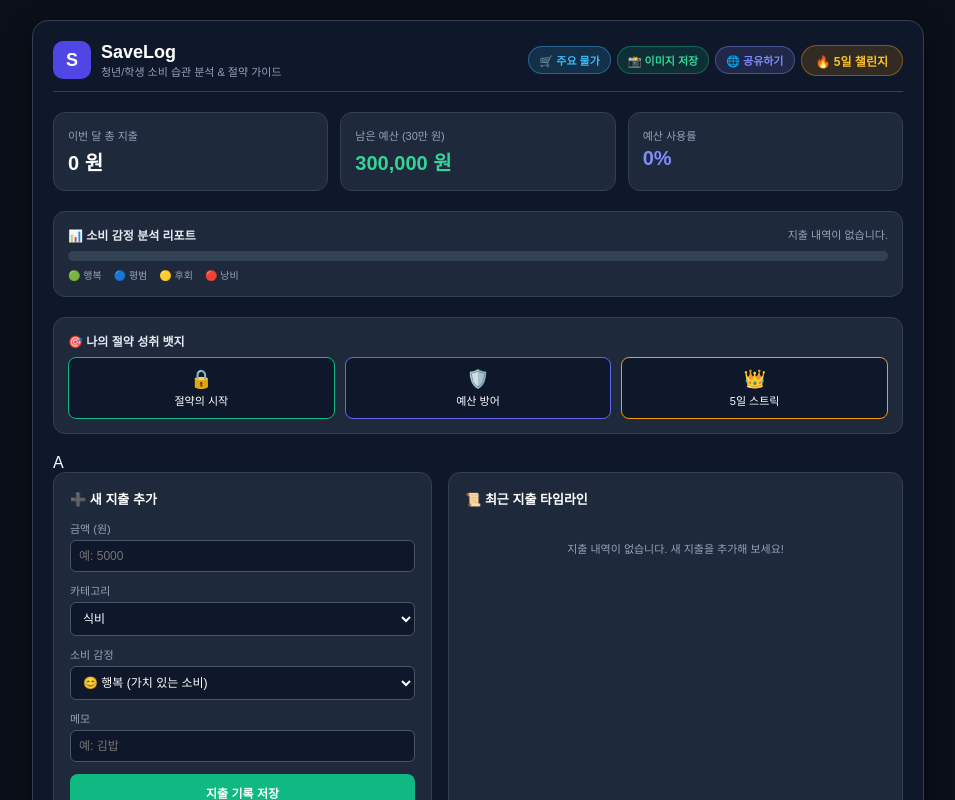
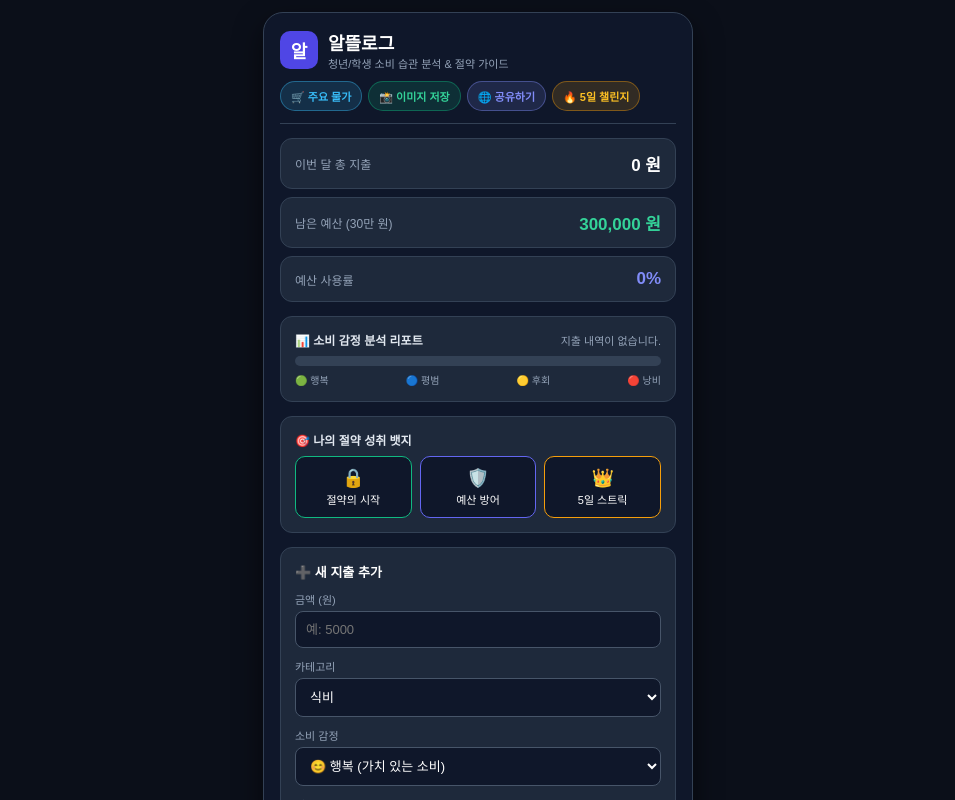
Before and after one commit to anminjea10-ui/a, a plain HTML site: page index.html in a window 1280 px wide. Both pictures are taken after a click on the button "📸 이미지 저장". Shown: the top 800 px of the page, without its empty margins (162-1117 px from the left). Drawn offline with nearby package versions, Linux system fonts and the light colour scheme.

Commit message:
first commit

```diff
--- a/index.html
+++ b/index.html
@@ -2,45 +2,198 @@
 <html lang="ko">
 <head>
     <meta charset="UTF-8">
-    <title>SaveLog - 청년/학생 소비 습관 분석 & 절약 가이드</title>
+    <meta name="viewport" content="width=device-width, initial-scale=1.0">
+    <title>알뜰로그 - 청년/학생 소비 습관 분석 & 절약 가이드</title>
     <script src="https://cdnjs.cloudflare.com/ajax/libs/html2canvas/1.4.1/html2canvas.min.js"></script>
+    <style>
+        * {
+            box-sizing: border-box;
+        }
+        body {
+            background-color: #0b0f19;
+            color: #f8fafc;
+            font-family: 'Apple SD Gothic Neo', sans-serif;
+            margin: 0;
+            padding: 12px;
+        }
+        #sl-root {
+            width: 100%;
+            max-width: 430px;
+            margin: 0 auto;
+            background-color: #0f172a;
+            padding: 16px;
+            border-radius: 20px;
+            border: 1px solid #334155;
+            box-shadow: 0 12px 28px rgba(0, 0, 0, 0.55);
+        }
+        .sl-header {
+            display: flex;
+            flex-direction: column;
+            gap: 10px;
+            padding-bottom: 12px;
+            margin-bottom: 14px;
+            border-bottom: 1px solid #334155;
+        }
+        .sl-brand {
+            display: flex;
+            align-items: center;
+            gap: 10px;
+        }
+        .sl-logo {
+            width: 38px;
+            height: 38px;
+            border-radius: 10px;
+            background-color: #4f46e5;
+            color: #ffffff;
+            display: flex;
+            align-items: center;
+            justify-content: center;
+            font-weight: bold;
+            font-size: 18px;
+            flex-shrink: 0;
+        }
+        .sl-actions {
+            display: flex;
+            flex-wrap: wrap;
+            gap: 6px;
+        }
+        .sl-chip-btn {
+            padding: 6px 10px;
+            border-radius: 16px;
+            font-size: 11px;
+            font-weight: bold;
+            cursor: pointer;
+        }
+        .sl-streak-badge {
+            background: rgba(245, 158, 11, 0.15);
+            border: 1px solid rgba(245, 158, 11, 0.4);
+            color: #fbbf24;
+            padding: 6px 10px;
+            border-radius: 16px;
+            font-size: 11px;
+            font-weight: bold;
+        }
+        .sl-card {
+            background: #1e293b;
+            padding: 14px;
+            border-radius: 12px;
+            border: 1px solid #334155;
+            margin-bottom: 14px;
+        }
+        .sl-stats-list {
+            display: flex;
+            flex-direction: column;
+            gap: 8px;
+            margin-bottom: 14px;
+        }
+        .sl-stat-row {
+            background: #1e293b;
+            padding: 12px 14px;
+            border-radius: 12px;
+            border: 1px solid #334155;
+            display: flex;
+            justify-content: space-between;
+            align-items: center;
+        }
+        .sl-badge-grid {
+            display: grid;
+            grid-template-columns: repeat(3, 1fr);
+            gap: 8px;
+            text-align: center;
+        }
+        .sl-badge-btn {
+            background: #0f172a;
+            padding: 10px 6px;
+            border-radius: 10px;
+            cursor: pointer;
+            width: 100%;
+            font-family: inherit;
+        }
+        .sl-field {
+            margin-bottom: 10px;
+        }
+        .sl-label {
+            display: block;
+            font-size: 11px;
+            color: #94a3b8;
+            margin-bottom: 4px;
+        }
+        .sl-control {
+            width: 100%;
+            background: #0f172a;
+            border: 1px solid #475569;
+            color: #ffffff;
+            padding: 10px;
+            border-radius: 8px;
+            font-size: 13px;
+        }
+        .sl-save-btn {
+            width: 100%;
+            background: #10b981;
+            color: #ffffff;
+            border: none;
+            padding: 12px;
+            border-radius: 10px;
+            font-weight: bold;
+            font-size: 13px;
+            cursor: pointer;
+        }
+        #sl-list {
+            max-height: 220px;
+            overflow-y: auto;
+            display: flex;
+            flex-direction: column;
+            gap: 8px;
+            font-size: 11px;
+            color: #94a3b8;
+        }
+    </style>
 </head>
-<body style="background-color: #0b0f19; margin: 0; padding: 20px;">
+<body>
 
-<div id="sl-root" style="background-color: #0f172a; color: #f8fafc; font-family: 'Apple SD Gothic Neo', sans-serif; padding: 20px; border-radius: 16px; border: 1px solid #334155; max-width: 850px; margin: 0 auto; box-shadow: 0 10px 25px rgba(0,0,0,0.5);">
-
-    <!-- 앱의 로고와 주요 기능(물가, 이미지 저장, 공유 등) 버튼들을 상단에 배치하는 영역 -->
-    <div style="display: flex; justify-content: space-between; align-items: center; margin-bottom: 20px; border-bottom: 1px solid #334155; padding-bottom: 12px;">
-        <div style="display: flex; align-items: center; gap: 10px;">
-            <div style="background-color: #4f46e5; color: white; width: 38px; height: 38px; border-radius: 10px; display: flex; align-items: center; justify-content: center; font-weight: bold; font-size: 18px;">S</div>
+<div id="sl-root">
+    <!-- 헤더 영역 -->
+    <div class="sl-header">
+        <div class="sl-brand">
+            <div class="sl-logo">알</div>
             <div>
-                <h2 style="margin: 0; font-size: 18px; color: white;">SaveLog</h2>
+                <h2 style="margin: 0; font-size: 18px; color: #ffffff;">알뜰로그</h2>
                 <div style="font-size: 11px; color: #94a3b8;">청년/학생 소비 습관 분석 & 절약 가이드</div>
             </div>
         </div>
-        <div style="display: flex; align-items: center; gap: 6px;">
-            <button onclick="slToggle('sl-price-card')" style="background: rgba(56,189,248,0.15); border: 1px solid rgba(56,189,248,0.4); color: #38bdf8; padding: 5px 10px; border-radius: 20px; font-size: 11px; font-weight: bold; cursor: pointer;">🛒 주요 물가</button>
-            <button onclick="slSaveImage()" style="background: rgba(16,185,129,0.15); border: 1px solid rgba(16,185,129,0.4); color: #34d399; padding: 5px 10px; border-radius: 20px; font-size: 11px; font-weight: bold; cursor: pointer;">📸 이미지 저장</button>
-            <button onclick="slShare()" style="background: rgba(129,140,248,0.15); border: 1px solid rgba(129,140,248,0.4); color: #818cf8; padding: 5px 10px; border-radius: 20px; font-size: 11px; font-weight: bold; cursor: pointer;">🌐 공유하기</button>
-            <div style="background: rgba(245,158,11,0.15); border: 1px solid rgba(245,158,11,0.4); color: #fbbf24; padding: 6px 14px; border-radius: 20px; font-size: 12px; font-weight: bold;">🔥 <span id="sl-streak">5</span>일 챌린지</div>
+        <div class="sl-actions">
+            <button type="button" onclick="slToggle('sl-price-card')" class="sl-chip-btn" style="background: rgba(56,189,248,0.15); border: 1px solid rgba(56,189,248,0.4); color: #38bdf8;">🛒 주요 물가</button>
+            <button type="button" onclick="slSaveImage()" class="sl-chip-btn" style="background: rgba(16,185,129,0.15); border: 1px solid rgba(16,185,129,0.4); color: #34d399;">📸 이미지 저장</button>
+            <button type="button" onclick="slShare()" class="sl-chip-btn" style="background: rgba(129,140,248,0.15); border: 1px solid rgba(129,140,248,0.4); color: #818cf8;">🌐 공유하기</button>
+            <div class="sl-streak-badge">🔥 <span id="sl-streak">5</span>일 챌린지</div>
         </div>
     </div>
 
-    <!-- 오늘의 주요 장바구니 평균 물가 정보를 보여주는 숨김/펼침 카드 영역 -->
-    <div id="sl-price-card" style="display: none; background: #1e293b; padding: 14px; border-radius: 12px; border: 1px solid #38bdf8; margin-bottom: 20px; font-size: 11px; color: #94a3b8;">
-        📈 <b>오늘의 장바구니 평균 물가:</b> 🍎 사과(2,800원) | 🥚 계란(6,800원) | 🍜 라면(4,300원) | 🥛 우유(3,050원)
+    <!-- 주요 물가 카드 -->
+    <div id="sl-price-card" style="display: none; background: #1e293b; padding: 12px; border-radius: 12px; border: 1px solid #38bdf8; margin-bottom: 14px; font-size: 11px; color: #94a3b8; line-height: 1.5;">
+        📈 <b>오늘의 장바구니 평균 물가:</b><br>
+        🍎 사과(2,800원) · 🥚 계란(6,800원) · 🍜 라면(4,300원) · 🥛 우유(3,050원)
     </div>
 
-    <!-- 이번 달 총 지출, 남은 예산, 예산 사용률을 한눈에 보여주는 통계 영역 -->
-    <div style="display: grid; grid-template-columns: repeat(3, 1fr); gap: 12px; margin-bottom: 20px;">
-        <div style="background: #1e293b; padding: 14px; border-radius: 12px; border: 1px solid #334155;"><div style="font-size: 11px; color: #94a3b8;">이번 달 총 지출</div><div id="sl-tot" style="font-size: 20px; font-weight: bold; margin-top: 4px; color: white;">0 원</div></div>
-        <div style="background: #1e293b; padding: 14px; border-radius: 12px; border: 1px solid #334155;"><div style="font-size: 11px; color: #94a3b8;">남은 예산 (30만 원)</div><div id="sl-rem" style="font-size: 20px; font-weight: bold; margin-top: 4px; color: #34d399;">300,000 원</div></div>
-        <div style="background: #1e293b; padding: 14px; border-radius: 12px; border: 1px solid #334155;"><div style="font-size: 11px; color: #94a3b8;">예산 사용률</div><div id="sl-prog" style="font-size: 20px; font-weight: bold; margin-top: 4px; color: #818cf8;">0%</div></div>
+    <!-- 예산 요약 영역 -->
+    <div class="sl-stats-list">
+        <div class="sl-stat-row">
+            <span style="font-size: 12px; color: #94a3b8;">이번 달 총 지출</span>
+            <span id="sl-tot" style="font-size: 17px; font-weight: bold; color: #ffffff;">0 원</span>
+        </div>
+        <div class="sl-stat-row">
+            <span style="font-size: 12px; color: #94a3b8;">남은 예산 (30만 원)</span>
+            <span id="sl-rem" style="font-size: 17px; font-weight: bold; color: #34d399;">300,000 원</span>
+        </div>
+        <div class="sl-stat-row">
+            <span style="font-size: 12px; color: #94a3b8;">예산 사용률</span>
+            <span id="sl-prog" style="font-size: 17px; font-weight: bold; color: #818cf8;">0%</span>
+        </div>
     </div>
 
-    <!-- 사용자의 지출 감정 비율을 퍼센트 바와 색상으로 시각화하여 보여주는 영역 -->
-    <div style="background: #1e293b; padding: 14px; border-radius: 12px; border: 1px solid #334155; margin-bottom: 20px;">
-        <div style="display: flex; justify-content: space-between; font-size: 12px; margin-bottom: 8px;">
+    <!-- 소비 감정 분석 리포트 -->
+    <div class="sl-card">
+        <div style="display: flex; justify-content: space-between; align-items: center; gap: 6px; font-size: 12px; margin-bottom: 8px;">
             <span style="font-weight: bold; color: #e2e8f0;">📊 소비 감정 분석 리포트</span>
             <span id="sl-emo-txt" style="color: #94a3b8; font-size: 11px;">지출 내역이 없습니다.</span>
         </div>
@@ -50,41 +203,53 @@
             <div id="bar-r" style="width: 0%; background: #f59e0b;"></div>
             <div id="bar-w" style="width: 0%; background: #ef4444;"></div>
         </div>
-        <div style="display: flex; gap: 12px; font-size: 10px; color: #94a3b8; margin-top: 6px;">
+        <div style="display: flex; justify-content: space-between; font-size: 10px; color: #94a3b8; margin-top: 6px;">
             <span>🟢 행복</span><span>🔵 평범</span><span>🟡 후회</span><span>🔴 낭비</span>
         </div>
     </div>
 
-    <!-- 절약 횟수와 예산 방어 상태에 따라 뱃지 잠금 해제 여부를 보여주는 영역 -->
-    <div style="background: #1e293b; padding: 14px; border-radius: 12px; border: 1px solid #334155; margin-bottom: 20px;">
+    <!-- 절약 성취 뱃지 -->
+    <div class="sl-card">
         <div style="font-size: 12px; font-weight: bold; color: #e2e8f0; margin-bottom: 8px;">🎯 나의 절약 성취 뱃지</div>
-        <div style="display: grid; grid-template-columns: repeat(3, 1fr); gap: 10px; text-align: center;">
-            <div style="background: #0f172a; border: 1px solid #10b981; padding: 10px; border-radius: 8px;"><div id="b1" style="font-size: 18px;">🔒</div><div style="font-size: 11px; color: white; margin-top: 2px;">절약의 시작</div></div>
-            <div style="background: #0f172a; border: 1px solid #6366f1; padding: 10px; border-radius: 8px;"><div id="b2" style="font-size: 18px;">🛡️</div><div style="font-size: 11px; color: white; margin-top: 2px;">예산 방어</div></div>
-            <div style="background: #0f172a; border: 1px solid #f59e0b; padding: 10px; border-radius: 8px;"><div id="b3" style="font-size: 18px;">👑</div><div style="font-size: 11px; color: white; margin-top: 2px;">5일 스트릭</div></div>
+        <div class="sl-badge-grid">
+            <button type="button" onclick="slClickBadge(1)" class="sl-badge-btn" style="border: 1px solid #10b981;">
+                <div id="b1" style="font-size: 18px;">🔒</div>
+                <div style="font-size: 11px; color: #ffffff; margin-top: 2px;">절약의 시작</div>
+            </button>
+            <button type="button" onclick="slClickBadge(2)" class="sl-badge-btn" style="border: 1px solid #6366f1;">
+                <div id="b2" style="font-size: 18px;">🛡️</div>
+                <div style="font-size: 11px; color: #ffffff; margin-top: 2px;">예산 방어</div>
+            </button>
+            <button type="button" onclick="slClickBadge(3)" class="sl-badge-btn" style="border: 1px solid #f59e0b;">
+                <div id="b3" style="font-size: 18px;">👑</div>
+                <div style="font-size: 11px; color: #ffffff; margin-top: 2px;">5일 스트릭</div>
+            </button>
         </div>
     </div>
 
-    <!-- 금액, 카테고리, 감정, 메모를 입력받아 새로운 지출 기록을 저장하는 입력 영역 -->A
-    <div style="display: grid; grid-template-columns: 1fr 1.2fr; gap: 16px;">
-        <div style="background: #1e293b; padding: 16px; border-radius: 12px; border: 1px solid #334155;">
-            <div style="font-size: 13px; font-weight: bold; margin-bottom: 12px; color: white;">➕ 새 지출 추가</div>
+    <!-- 새 지출 추가 -->
+    <div class="sl-card">
+        <div style="font-size: 13px; font-weight: bold; margin-bottom: 10px; color: #ffffff;">➕ 새 지출 추가</div>
 
-            <div style="margin-bottom: 10px;">
-                <label style="display: block; font-size: 11px; color: #94a3b8; margin-bottom: 4px;">금액 (원)</label>
-                <input type="number" id="in-amt" placeholder="예: 5000" style="width: 100%; background: #0f172a; border: 1px solid #475569; color: white; padding: 8px; border-radius: 6px; box-sizing: border-box; font-size: 12px;">
+        <div class="sl-field">
+            <label for="in-amt" class="sl-label">금액 (원)</label>
+            <input type="number" id="in-amt" placeholder="예: 5000" class="sl-control">
         </div>
 
-            <div style="margin-bottom: 10px;">
-                <label style="display: block; font-size: 11px; color: #94a3b8; margin-bottom: 4px;">카테고리</label>
-                <select id="in-cat" style="width: 100%; background: #0f172a; border: 1px solid #475569; color: white; padding: 8px; border-radius: 6px; box-sizing: border-box; font-size: 12px;">
-                    <option value="식비">식비</option><option value="카페">카페</option><option value="교통">교통</option><option value="쇼핑">쇼핑</option><option value="취미">취미</option>
+        <div class="sl-field">
+            <label for="in-cat" class="sl-label">카테고리</label>
+            <select id="in-cat" class="sl-control">
+                <option value="식비">식비</option>
+                <option value="카페">카페</option>
+                <option value="교통">교통</option>
+                <option value="쇼핑">쇼핑</option>
+                <option value="취미">취미</option>
             </select>
         </div>
 
-            <div style="margin-bottom: 10px;">
-                <label style="display: block; font-size: 11px; color: #94a3b8; margin-bottom: 4px;">소비 감정</label>
-                <select id="in-emo" style="width: 100%; background: #0f172a; border: 1px solid #475569; color: white; padding: 8px; border-radius: 6px; box-sizing: border-box; font-size: 12px;">
+        <div class="sl-field">
+            <label for="in-emo" class="sl-label">소비 감정</label>
+            <select id="in-emo" class="sl-control">
                 <option value="😊">😊 행복 (가치 있는 소비)</option>
                 <option value="😐">😐 평범 (일상 지출)</option>
                 <option value="😭">😭 후회 (아쉬운 지출)</option>
@@ -92,18 +257,19 @@
             </select>
         </div>
 
-            <div style="margin-bottom: 12px;">
-                <label style="display: block; font-size: 11px; color: #94a3b8; margin-bottom: 4px;">메모</label>
-                <input type="text" id="in-memo" placeholder="예: 김밥" style="width: 100%; background: #0f172a; border: 1px solid #475569; color: white; padding: 8px; border-radius: 6px; box-sizing: border-box; font-size: 12px;">
+        <div class="sl-field">
+            <label for="in-memo" class="sl-label">메모</label>
+            <input type="text" id="in-memo" placeholder="예: 김밥" class="sl-control">
         </div>
 
-            <button onclick="slAdd()" style="width: 100%; background: #10b981; color: white; border: none; padding: 10px; border-radius: 8px; font-weight: bold; cursor: pointer; font-size: 12px;">지출 기록 저장</button>
+        <button type="button" onclick="slAdd()" class="sl-save-btn">지출 기록 저장</button>
     </div>
 
-        <!-- 저장된 지출 내역들을 리스트 형태로 실시간으로 보여주고 삭제할 수 있는 영역 -->
-        <div style="background: #1e293b; padding: 16px; border-radius: 12px; border: 1px solid #334155; display: flex; flex-direction: column;">
-            <div style="font-size: 13px; font-weight: bold; margin-bottom: 12px; color: white;">📜 최근 지출 타임라인</div>
-            <div id="sl-list" style="max-height: 220px; overflow-y: auto; display: flex; flex-direction: column; gap: 8px; font-size: 11px; color: #94a3b8; text-align: center; padding-top: 20px;">지출 내역이 없습니다. 새 지출을 추가해 보세요!</div>
+    <!-- 최근 지출 타임라인 -->
+    <div class="sl-card" style="margin-bottom: 0;">
+        <div style="font-size: 13px; font-weight: bold; margin-bottom: 10px; color: #ffffff;">📜 최근 지출 타임라인</div>
+        <div id="sl-list">
+            <div style="color: #94a3b8; text-align: center; padding: 16px 0;">지출 내역이 없습니다. 새 지출을 추가해 보세요!</div>
         </div>
     </div>
 </div>
@@ -118,31 +284,59 @@
     };
 
     window.slSaveImage = function() {
-        html2canvas(document.getElementById('sl-root'), { backgroundColor: '#0f172a', scale: 2 }).then(canvas => {
+        html2canvas(document.getElementById('sl-root'), { backgroundColor: '#0f172a', scale: 2 }).then(function(canvas) {
             var link = document.createElement('a');
-            link.download = 'SaveLog_리포트.png';
+            link.download = '알뜰로그_리포트.png';
             link.href = canvas.toDataURL('image/png');
             link.click();
         });
     };
 
     window.slShare = function() {
-        var text = '[SaveLog] 청년 소비 습관 분석 & 절약 가이드 함께해요!';
+        var text = '[알뜰로그] 청년 소비 습관 분석 & 절약 가이드 함께해요!';
         if (navigator.share) {
-            navigator.share({ title: 'SaveLog', text: text, url: window.location.href }).catch(() => {});
-        } else {
+            navigator.share({ title: '알뜰로그', text: text, url: window.location.href }).catch(function() {});
+        } else if (navigator.clipboard) {
             navigator.clipboard.writeText(text + ' ' + window.location.href);
             alert('클립보드에 링크가 복사되었습니다!');
         }
     };
 
+    window.slClickBadge = function(badgeId) {
+        var tot = state.items.reduce(function(a, c) { return a + c.amt; }, 0);
+        var rem = state.budget - tot;
+
+        if (badgeId === 1) {
+            if (state.items.length >= 3) {
+                alert('🎉 [절약의 시작] 뱃지 달성! 지출 기록 3개 이상을 완료했습니다.');
+            } else {
+                alert('🔒 [절약의 시작] 지출 기록 3개 이상 필요 (현재 ' + state.items.length + '개)');
+            }
+        } else if (badgeId === 2) {
+            if (rem >= 0) {
+                alert('🎉 [예산 방어] 뱃지 달성! 남은 예산: ' + rem.toLocaleString() + '원');
+            } else {
+                alert('🔒 [예산 방어] 예산을 초과했습니다.');
+            }
+        } else if (badgeId === 3) {
+            if (state.streak >= 5) {
+                alert('🎉 [5일 스트릭] 뱃지 달성! 현재 ' + state.streak + '일 연속 진행 중입니다.');
+            } else {
+                alert('🔒 [5일 스트릭] 5일 연속 기록 조건 미달성 (현재 ' + state.streak + '일)');
+            }
+        }
+    };
+
     window.slAdd = function() {
-        var amt = parseInt(document.getElementById('in-amt').value);
+        var amt = parseInt(document.getElementById('in-amt').value, 10);
         var cat = document.getElementById('in-cat').value;
         var emo = document.getElementById('in-emo').value;
         var memo = document.getElementById('in-memo').value.trim() || cat;
 
-        if (isNaN(amt) || amt <= 0) { alert('금액을 정확히 입력해주세요!'); return; }
+        if (isNaN(amt) || amt <= 0) {
+            alert('금액을 정확히 입력해주세요!');
+            return;
+        }
 
         state.items.unshift({ id: Date.now(), amt: amt, cat: cat, emo: emo, memo: memo });
         document.getElementById('in-amt').value = '';
@@ -151,12 +345,12 @@
     };
 
     window.slDel = function(id) {
-        state.items = state.items.filter(x => x.id !== id);
+        state.items = state.items.filter(function(x) { return x.id !== id; });
         render();
     };
 
     function render() {
-        var tot = state.items.reduce((a, c) => a + c.amt, 0);
+        var tot = state.items.reduce(function(a, c) { return a + c.amt; }, 0);
         var rem = state.budget - tot;
         var prog = Math.min(100, Math.round((tot / state.budget) * 100));
 
@@ -168,7 +362,7 @@
 
         var totalC = state.items.length;
         var cMap = { '😊': 0, '😐': 0, '😭': 0, '💸': 0 };
-        state.items.forEach(x => cMap[x.emo] = (cMap[x.emo] || 0) + 1);
+        state.items.forEach(function(x) { cMap[x.emo] = (cMap[x.emo] || 0) + 1; });
 
         var hp = totalC ? Math.round((cMap['😊'] / totalC) * 100) : 0;
         var np = totalC ? Math.round((cMap['😐'] / totalC) * 100) : 0;
@@ -179,30 +373,30 @@
         document.getElementById('bar-n').style.width = np + '%';
         document.getElementById('bar-r').style.width = rp + '%';
         document.getElementById('bar-w').style.width = wp + '%';
-        document.getElementById('sl-emo-txt').innerText = totalC === 0 ? '지출 내역이 없습니다.' : `행복 ${hp}% | 후회/낭비 ${rp+wp}%`;
+        document.getElementById('sl-emo-txt').innerText = totalC === 0 ? '지출 내역이 없습니다.' : '행복 ' + hp + '% | 후회/낭비 ' + (rp + wp) + '%';
 
         document.getElementById('b1').innerText = state.items.length >= 3 ? '🌱' : '🔒';
         document.getElementById('b2').innerText = rem >= 0 ? '🛡️' : '🔒';
 
         var listEl = document.getElementById('sl-list');
         if (state.items.length === 0) {
-            listEl.innerHTML = '<div style="color: #94a3b8; text-align: center; padding-top: 20px;">지출 내역이 없습니다. 새 지출을 추가해 보세요!</div>';
+            listEl.innerHTML = '<div style="color: #94a3b8; text-align: center; padding: 16px 0;">지출 내역이 없습니다. 새 지출을 추가해 보세요!</div>';
         } else {
-            listEl.innerHTML = state.items.map(i =>
-                `<div style="display:flex; justify-content:space-between; align-items:center; background:#0f172a; padding:8px 12px; border-radius:8px; border:1px solid #334155;">
-                    <div style="display:flex; align-items:center; gap:8px;">
-                        <span style="font-size:16px;">${i.emo}</span>
-                        <div style="text-align:left;">
-                            <div style="font-size:12px; font-weight:bold; color:white;">${i.memo}</div>
-                            <div style="font-size:10px; color:#94a3b8;">${i.cat}</div>
-                        </div>
-                    </div>
-                    <div style="display:flex; align-items:center; gap:10px;">
-                        <span style="font-size:12px; font-weight:bold; color:#f87171;">-${i.amt.toLocaleString()}원</span>
-                        <button onclick="slDel(${i.id})" style="background:none; border:none; color:#64748b; cursor:pointer; font-size:12px;">✕</button>
-                    </div>
-                </div>`
-            ).join('');
+            listEl.innerHTML = state.items.map(function(i) {
+                return '<div style="display:flex; justify-content:space-between; align-items:center; background:#0f172a; padding:8px 12px; border-radius:8px; border:1px solid #334155;">' +
+                    '<div style="display:flex; align-items:center; gap:8px;">' +
+                        '<span style="font-size:16px;">' + i.emo + '</span>' +
+                        '<div style="text-align:left;">' +
+                            '<div style="font-size:12px; font-weight:bold; color:#ffffff;">' + i.memo + '</div>' +
+                            '<div style="font-size:10px; color:#94a3b8;">' + i.cat + '</div>' +
+                        '</div>' +
+                    '</div>' +
+                    '<div style="display:flex; align-items:center; gap:10px;">' +
+                        '<span style="font-size:12px; font-weight:bold; color:#f87171;">-' + i.amt.toLocaleString() + '원</span>' +
+                        '<button type="button" onclick="slDel(' + i.id + ')" style="background:none; border:none; color:#64748b; cursor:pointer; font-size:12px;">✕</button>' +
+                    '</div>' +
+                '</div>';
+            }).join('');
         }
     }
 })();
```
Lines whose indentation alone changed are shown as unchanged.
